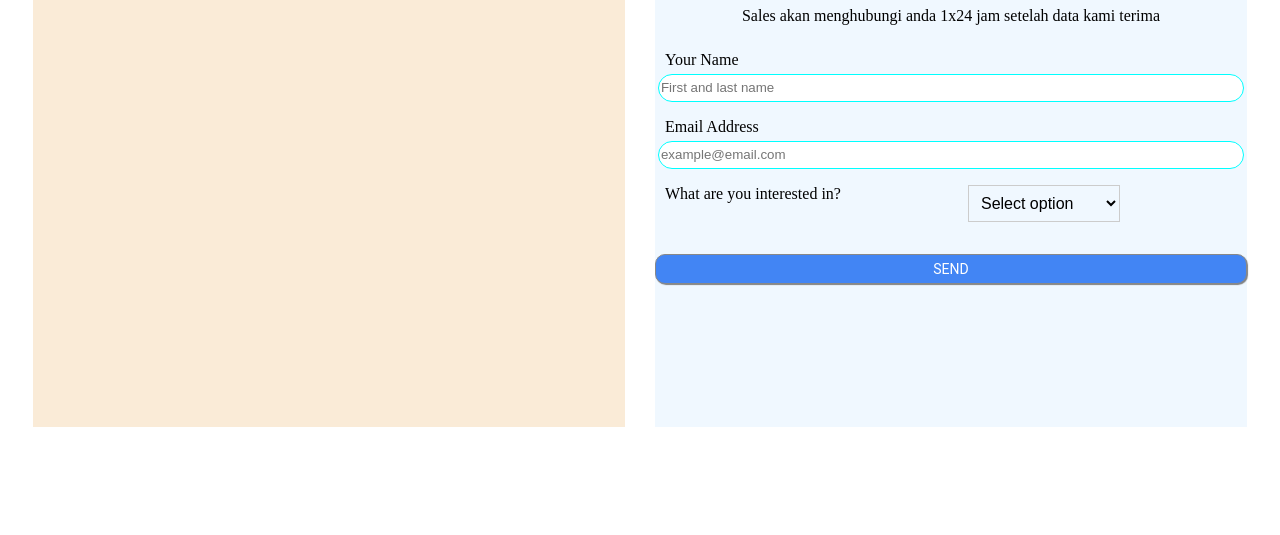
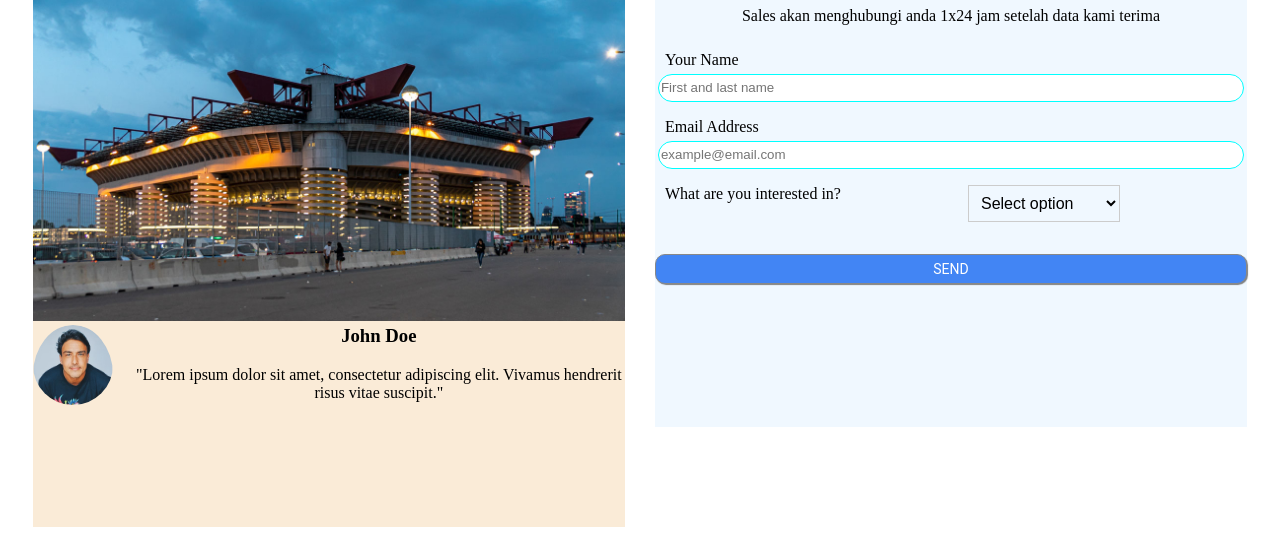
Before and after one commit to ramaalfiandi/revou_assignment, a plain HTML site: page index.html in a window 1280 px wide. Shown: the part 276-811 px from the top of the page. Drawn offline with Linux system fonts and the light colour scheme.

Commit message:
five-commit

```diff
--- a/css/style.css
+++ b/css/style.css
@@ -34,8 +34,7 @@ hr {
 }
 
 .section-container {
-    font-family: Arial, Helvetica, sans-serif
-    padding-top: 48px;
+    font-family: Arial, Helvetica, sans-serif padding-top: 48px;
     padding-bottom: 24px;
 }
 
@@ -138,3 +137,75 @@ label {
 .custom-select select option:hover {
     background-color: #f4f4f4;
 }
+
+.banner-container {
+    height: 500px;
+    position: relative;
+    max-width: 100%;
+    overflow: hidden;
+    background-color: antiquewhite;
+}
+
+.banner-slide {
+    display:flex;
+    position:x relative;
+}
+
+.banner-slide img {
+    width: 100%;
+    height: auto;
+    transition: transform 0.5s ease;
+}
+
+.prev, .next {
+    position: absolute;
+    top: 50%;
+    background-color: rgba(0, 0, 0, 0.5);
+    color: white;
+    border: none;
+    cursor: pointer;
+    padding: 10px;
+    z-index: 100;
+  }
+
+  .prev {
+    left: 0;
+  }
+
+  .next {
+    right: 0;
+  }
+
+  .review-container {
+    display: flex;
+    justify-content: center;
+    align-items: center;
+    flex-direction: column;
+  }
+
+  .review {
+    display: flex;
+    margin-bottom: 20px;
+  }
+
+  .customer-photo {
+    width: 100px;
+    height: 100px;
+    overflow: hidden;
+    border-radius: 50%;
+    margin-right: 20px;
+  }
+
+  .customer-photo img {
+    width: 100%;
+    height: auto;
+    border-radius: 50%;
+  }
+
+  .customer-info h3 {
+    margin-top: 0;
+  }
+
+  .customer-info p {
+    margin-bottom: 0;
+  }
--- a/index.html
+++ b/index.html
@@ -29,11 +29,49 @@
 </section>
 
 <div class="section-content-container">
+    <div style="height: 600px; width: 100%; background-color: antiquewhite;">
         <!-- Konten Auto Slide Banner -->
-    <div style="height: 500px; width: 100%;
-    background-color: antiquewhite;">
+        <div class="banner-container">
+            <div class="banner-slide">
+                <img src="assets/oldtraffordnew.jpg" alt="Slide 1">
+            </div>
+            <div class="banner-slide">
+                <img src="assets/sansiromilan.jpg" alt="Slide 2">
+            </div>
+            <div class="banner-slide">
+                <img src="assets/santiagobernabeu.jpg" alt="Slide 3">
+            </div>
+
+            <!-- Tombol Panah Slide Image-->
+            <!-- <button class="prev" onclick="plusSlides(-1)">&#10094;</button>
+            <button class="next" onclick="plusSlides(1)">&#10095;</button> -->
+
+        <div class="review-container">
+            <div class="review">
+                <div class="customer-photo">
+                    <img src="assets/hamish.jpg" alt="Customer 1">
+                </div>
+                <div class="customer-info">
+                    <h3>John Doe</h3>
+                    <p>"Lorem ipsum dolor sit amet, consectetur adipiscing elit. Vivamus hendrerit risus vitae
+                        suscipit."</p>
+                </div>
+            </div>
+            <div class="review">
+                <div class="customer-photo">
+                    <img src="assets/raisa.png" alt="Customer 2">
+                </div>
+                <div class="customer-info">
+                    <h3>Jane Smith</h3>
+                    <p>"Nulla facilisi. Integer lacinia dictum metus, et congue nisi vehicula sed."</p>
+                </div>
+            </div>
+        </div>
+        </div>
 
     </div>
+
+    <script src="js/script.js"></script>
 
 
     <!-- Konten Form -->
--- a/js/script.js
+++ b/js/script.js
@@ -0,0 +1,21 @@
+document.addEventListener("DOMContentLoaded", function() {
+    let slideIndex = 0;
+    showSlides();
+
+    function showSlides() {
+        let i;
+        let slides = document.getElementsByClassName("banner-slide");
+        for (i = 0; i < slides.length; i++) {
+          slides[i].style.display = "none";
+        }
+        slideIndex++;
+        if (slideIndex > slides.length) {slideIndex = 1}
+        slides[slideIndex-1].style.display = "block";
+        setTimeout(showSlides, 5000); // Change image every 5 seconds
+      }
+
+    function plusSlides(n) {
+        showSlides(slideIndex += n);
+      }
+
+  });
```
Also changed, not shown: assets/hamish.jpg (added), assets/icon cewek.jpg (added), assets/icon cowok.jpg (added), assets/oldtrafford.jpg (deleted), assets/oldtraffordnew.jpg (added), assets/raisa.png (added). Lines whose indentation alone changed are shown as unchanged.
